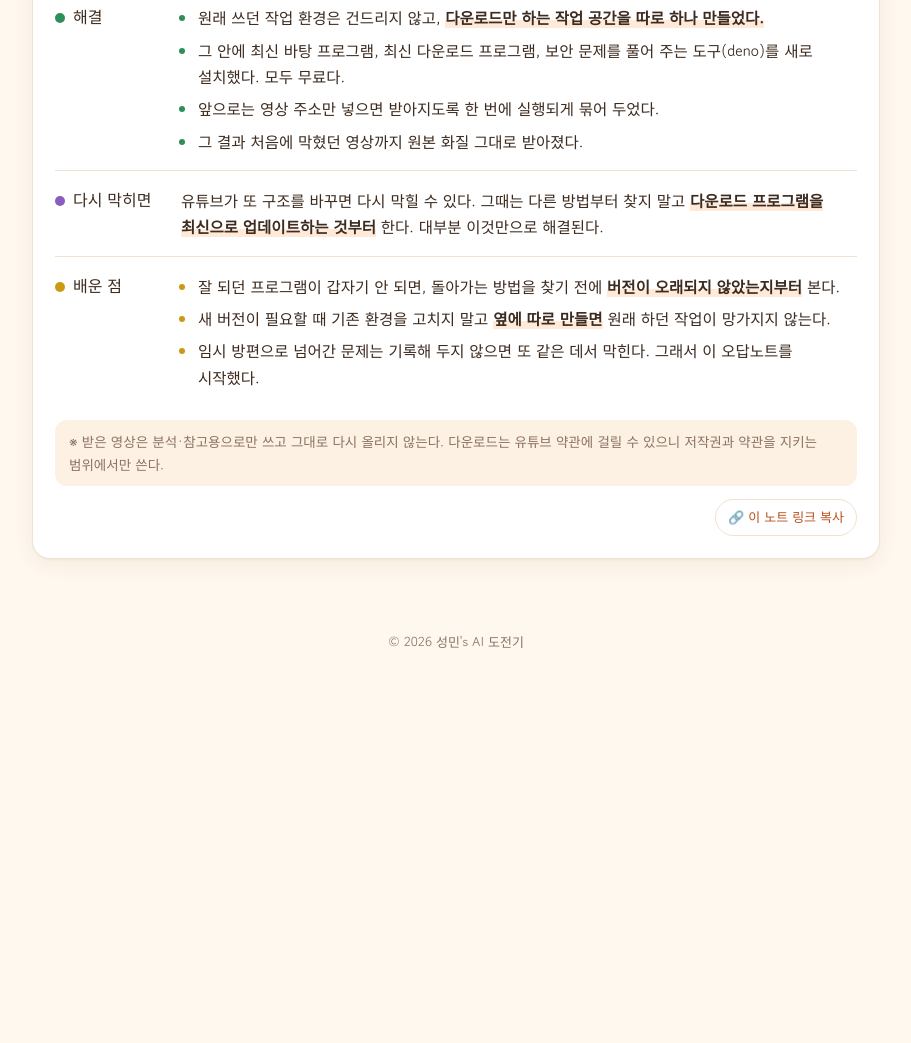
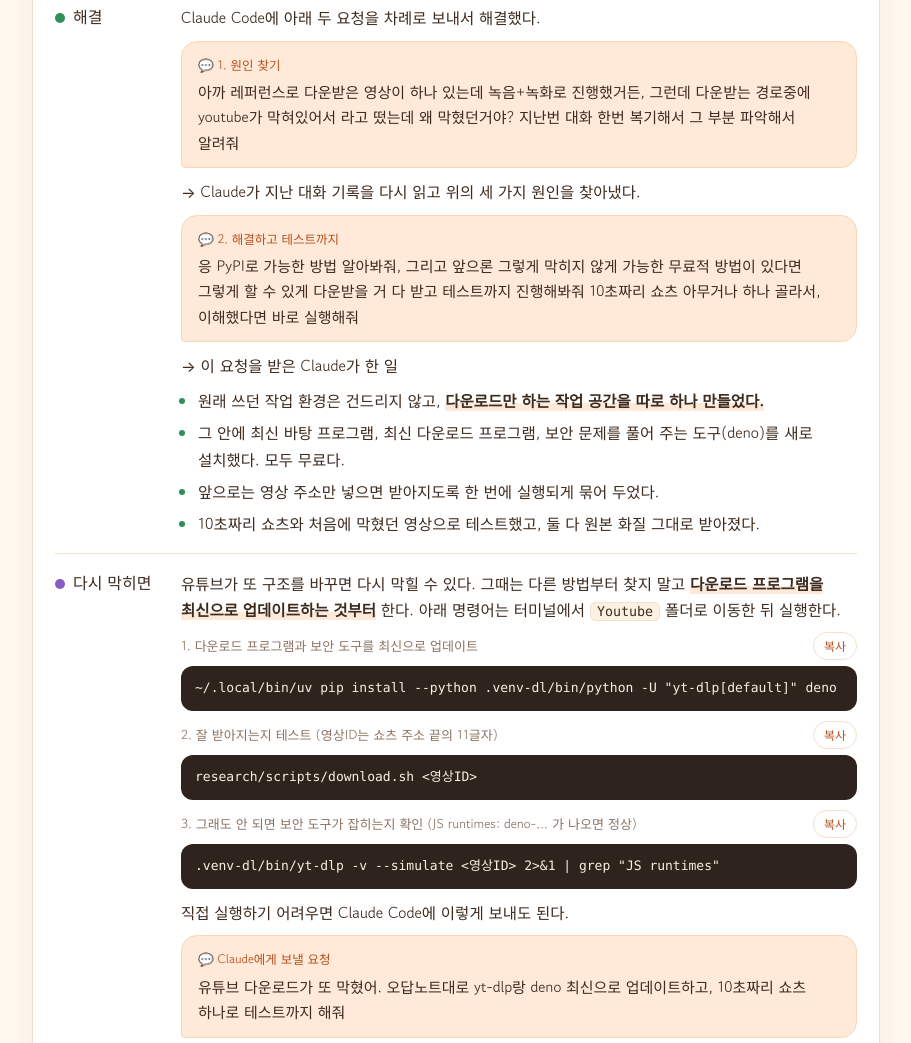
Before and after one commit to smlee-korea/smlee-korea.github.io, a plain HTML site: page notes/index.html in a window 1280 px wide. Shown: the part 837-1880 px from the top of the page, without its empty margins (184-1095 px from the left). Before the commit the page ends 1530 px from the top, so only its background shows below. Drawn offline with Linux system fonts and the light colour scheme; a web font is replaced by a local one.

Commit message:
오답노트: 해결에 보낸 요청, 다시 막히면에 실행 명령어 추가
- 해결: Claude에게 보낸 요청 메시지를 말풍선으로 표시
- 다시 막히면: 업데이트·테스트·확인 명령어와 복사 버튼, Claude에게 보낼 요청 예시 추가

Co-Authored-By: Claude Opus 5.5 <noreply@anthropic.com>

```diff
--- a/data/notes.js
+++ b/data/notes.js
@@ -5,13 +5,17 @@
  * 노트 한 장 = 원인 / 해결 / 다시 막히면 / 배운 점
  * 쓰는 원칙
  *   - AI나 코딩을 모르는 사람이 읽어도 "아 이렇게 해결했구나" 하고 이해할 수 있게 쉬운 말로 쓴다.
- *   - 명령어·코드는 꼭 필요할 때만 넣는다.
+ *   - 해결: 내가 Claude에게 보낸 요청을 { prompt } 말풍선으로 그대로 보여 준다.
+ *   - 다시 막히면: 다음에 그대로 쓸 수 있는 명령어를 { code, label } 블록으로 적는다.
+ *   - 그 밖의 곳에는 명령어·코드를 넣지 않는다.
  *   - 공개 사이트이므로 내 컴퓨터 경로, IP, 계정 정보는 적지 않는다.
  *
  * 글 안에서 쓸 수 있는 표기
  *   - **굵게**      : 핵심 문장 강조
  *   - "· 항목"      : 점으로 시작하는 줄은 목록으로 보인다
- *   - `코드`, { code: "…" } : 꼭 필요할 때만
+ *   - { prompt: "…", label: "…" } : 내가 보낸 요청 말풍선 (label 생략 시 "내가 보낸 요청")
+ *   - { code: "…", label: "…" }   : 명령어 블록 (복사 버튼이 붙는다)
+ *   - `코드`                       : 한 줄 안의 폴더·파일 이름
  */
 
 window.NOTES = [
@@ -28,13 +32,23 @@ window.NOTES = [
       "· **유튜브의 보안 검사를 통과할 도구도 없었다.** 요즘 유튜브는 다운로드할 때 일종의 보안 문제를 내는데, 이걸 풀어 줄 도구가 컴퓨터에 없었다.",
     ],
     fix: [
+      "Claude Code에 아래 두 요청을 차례로 보내서 해결했다.",
+      { prompt: "아까 레퍼런스로 다운받은 영상이 하나 있는데 녹음+녹화로 진행했거든, 그런데 다운받는 경로중에 youtube가 막혀있어서 라고 떴는데 왜 막혔던거야? 지난번 대화 한번 복기해서 그 부분 파악해서 알려줘", label: "1. 원인 찾기" },
+      "→ Claude가 지난 대화 기록을 다시 읽고 위의 세 가지 원인을 찾아냈다.",
+      { prompt: "응 PyPI로 가능한 방법 알아봐줘, 그리고 앞으론 그렇게 막히지 않게 가능한 무료적 방법이 있다면 그렇게 할 수 있게 다운받을 거 다 받고 테스트까지 진행해봐줘 10초짜리 쇼츠 아무거나 하나 골라서, 이해했다면 바로 실행해줘", label: "2. 해결하고 테스트까지" },
+      "→ 이 요청을 받은 Claude가 한 일",
       "· 원래 쓰던 작업 환경은 건드리지 않고, **다운로드만 하는 작업 공간을 따로 하나 만들었다.**",
       "· 그 안에 최신 바탕 프로그램, 최신 다운로드 프로그램, 보안 문제를 풀어 주는 도구(deno)를 새로 설치했다. 모두 무료다.",
       "· 앞으로는 영상 주소만 넣으면 받아지도록 한 번에 실행되게 묶어 두었다.",
-      "· 그 결과 처음에 막혔던 영상까지 원본 화질 그대로 받아졌다.",
+      "· 10초짜리 쇼츠와 처음에 막혔던 영상으로 테스트했고, 둘 다 원본 화질 그대로 받아졌다.",
     ],
     again: [
-      "유튜브가 또 구조를 바꾸면 다시 막힐 수 있다. 그때는 다른 방법부터 찾지 말고 **다운로드 프로그램을 최신으로 업데이트하는 것부터** 한다. 대부분 이것만으로 해결된다.",
+      "유튜브가 또 구조를 바꾸면 다시 막힐 수 있다. 그때는 다른 방법부터 찾지 말고 **다운로드 프로그램을 최신으로 업데이트하는 것부터** 한다. 아래 명령어는 터미널에서 `Youtube` 폴더로 이동한 뒤 실행한다.",
+      { code: "~/.local/bin/uv pip install --python .venv-dl/bin/python -U \"yt-dlp[default]\" deno", label: "1. 다운로드 프로그램과 보안 도구를 최신으로 업데이트" },
+      { code: "research/scripts/download.sh <영상ID>", label: "2. 잘 받아지는지 테스트 (영상ID는 쇼츠 주소 끝의 11글자)" },
+      { code: ".venv-dl/bin/yt-dlp -v --simulate <영상ID> 2>&1 | grep \"JS runtimes\"", label: "3. 그래도 안 되면 보안 도구가 잡히는지 확인 (JS runtimes: deno-… 가 나오면 정상)" },
+      "직접 실행하기 어려우면 Claude Code에 이렇게 보내도 된다.",
+      { prompt: "유튜브 다운로드가 또 막혔어. 오답노트대로 yt-dlp랑 deno 최신으로 업데이트하고, 10초짜리 쇼츠 하나로 테스트까지 해줘", label: "Claude에게 보낼 요청" },
     ],
     lesson: [
       "· 잘 되던 프로그램이 갑자기 안 되면, 돌아가는 방법을 찾기 전에 **버전이 오래되지 않았는지부터** 본다.",
--- a/notes/index.html
+++ b/notes/index.html
@@ -104,6 +104,14 @@
     code { font-family: var(--mono); font-size: .86em; background: var(--sunk); border: 1px solid var(--line); padding: 1px 6px; border-radius: 6px; }
     pre { margin: 2px 0; background: var(--code-bg); color: var(--code-ink); padding: 12px 14px; border-radius: 12px; overflow-x: auto; font: 13px/1.6 var(--mono); white-space: pre; }
     pre code { background: none; border: 0; padding: 0; font-size: inherit; color: inherit; }
+    /* 명령어 블록: 제목 + 복사 버튼 */
+    .cmd { display: grid; gap: 4px; }
+    .cmd-head { display: flex; align-items: center; justify-content: space-between; gap: 8px; font-size: 13px; color: var(--muted); }
+    .cmd-copy { font: inherit; font-size: 12px; cursor: pointer; padding: 3px 10px; border-radius: 999px; border: 1px solid var(--line); background: var(--surface); color: var(--accent-ink); }
+    .cmd-copy:hover { background: var(--accent-soft); }
+    /* 내가 Claude에게 보낸 요청 (말풍선) */
+    .prompt { margin: 2px 0; padding: 12px 16px; border-radius: 16px 16px 16px 4px; background: var(--accent-soft); border: 1px solid #ffd3b3; font-size: 15px; }
+    .prompt b { display: block; font-size: 12.5px; color: var(--accent-ink); font-weight: 400; margin-bottom: 4px; }
     .caution { margin-top: 14px; font-size: 13.5px; color: var(--muted); background: var(--sunk); border-radius: 12px; padding: 10px 14px; }
     .actions { display: flex; justify-content: flex-end; margin-top: 12px; }
     .copy { font: inherit; font-size: 13px; cursor: pointer; padding: 6px 12px; border-radius: 999px; border: 1px solid var(--line); background: var(--surface); color: var(--accent-ink); }
@@ -166,7 +174,12 @@
         let html = "", list = [];
         const flush = () => { if (list.length) { html += "<ul>" + list.map((l) => `<li>${inline(l)}</li>`).join("") + "</ul>"; list = []; } };
         for (const it of items || []) {
-          if (typeof it === "object" && it.code != null) { flush(); html += `<pre><code>${esc(it.code)}</code></pre>`; }
+          if (typeof it === "object" && it.prompt != null) {
+            flush(); html += `<div class="prompt"><b>💬 ${esc(it.label || "내가 보낸 요청")}</b>${inline(it.prompt)}</div>`;
+          } else if (typeof it === "object" && it.code != null) {
+            flush();
+            html += `<div class="cmd"><div class="cmd-head"><span>${it.label ? inline(it.label) : ""}</span><button type="button" class="cmd-copy">복사</button></div><pre><code>${esc(it.code)}</code></pre></div>`;
+          }
           else if (/^·\s*/.test(it)) list.push(it.replace(/^·\s*/, ""));
           else { flush(); html += `<p>${inline(it)}</p>`; }
         }
@@ -224,6 +237,13 @@
       });
       $("#search").addEventListener("input", (e) => { state.query = e.target.value; render(); });
       $("#list").addEventListener("click", async (e) => {
+        const cb = e.target.closest(".cmd-copy");
+        if (cb) {
+          const code = cb.closest(".cmd").querySelector("code").textContent;
+          try { await navigator.clipboard.writeText(code); cb.textContent = "✅ 복사됨"; } catch { cb.textContent = "복사 실패"; }
+          setTimeout(() => { cb.textContent = "복사"; }, 1800);
+          return;
+        }
         const b = e.target.closest(".copy"); if (!b) return;
         const url = location.href.split("#")[0] + "#" + b.dataset.id;
         try { await navigator.clipboard.writeText(url); b.textContent = "✅ 복사했어요"; }
```
